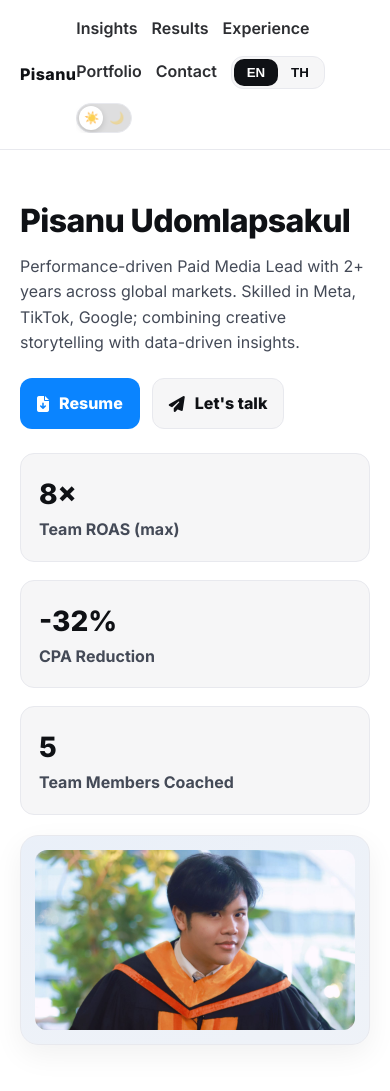
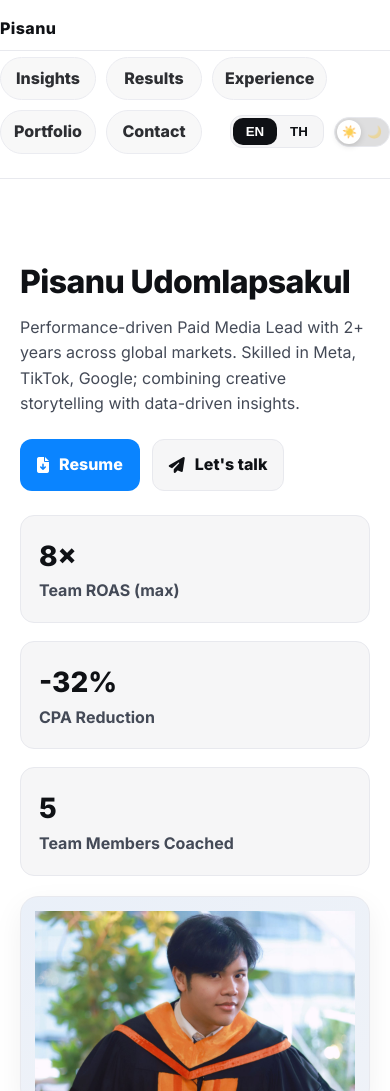
Before and after one commit to yoser2000/yo, a plain HTML site: page index.html in a window 390 px wide. Shown: the top 1091 px of the page. Drawn offline with Linux system fonts and the light colour scheme.

Commit message:
index.html

```diff
--- a/index.html
+++ b/index.html
@@ -142,70 +142,61 @@
     footer{padding:36px 0;color:var(--ink-soft);border-top:1px solid var(--border)}
     @media (max-width:980px){.hero{grid-template-columns:1fr;gap:20px}.case{grid-template-columns:1fr;grid-column:span 12}.cols-3{grid-template-columns:1fr 1fr}.sm-card{grid-column:span 12}.card{grid-column:span 12}.kpis{grid-template-columns:1fr 1fr}.insight{grid-template-columns:1fr}}
     @media (max-width:640px){.cols-3{grid-template-columns:1fr}}
+/* ===== Mobile nav: chip tabs + equal min width ===== */
+@media (max-width:640px){
+  /* ให้แถบหัวข้อห่อเป็นหลายบรรทัดได้ และแยกโลโก้ออกไปบรรทัดบนสุด */
+  .nav{flex-wrap:wrap; gap:8px 12px;}
+  .brand{flex-basis:100%;}
 
-/* ======= Responsive polish ======= */
+  /* แถบเมนูให้เลื่อนได้ในแนวนอน */
+  header .links{
+    order:3;
+    width:100%;
+    display:flex;
+    align-items:center;
+    gap:10px;
+    overflow-x:auto;            /* เลื่อนซ้าย-ขวา */
+    white-space:nowrap;
+    padding:6px 0 8px;
+    border-top:1px solid var(--border);
+  }
+  header .links::-webkit-scrollbar{display:none;}
 
-/* ปรับระยะด้านข้างให้เข้ากับ iPhone notch */
-.wrap{padding-left:max(20px, env(safe-area-inset-left)); padding-right:max(20px, env(safe-area-inset-right));}
+  /* ทำลิงก์เป็นปุ่มพิล ขนาดแตะง่าย และกว้างขั้นต่ำเท่ากัน */
+  header .links a{
+    flex:0 0 auto;              /* ไม่หด */
+    display:inline-flex;
+    align-items:center;
+    justify-content:center;
+    padding:8px 12px;
+    min-width:96px;             /* ความกว้างขั้นต่ำเท่ากัน */
+    border:1px solid var(--border);
+    border-radius:999px;
+    background:var(--surface);
+    font-weight:800;
+    text-align:center;
+  }
 
-/* ขนาดปุ่มให้แตะง่ายขึ้น */
-.btn{min-height:44px}
-
-/* กรอบสื่อในฮีโร่ให้ชัดและอัตราส่วน 16:9 */
-.hero-media{aspect-ratio:16/9; border-radius:12px; overflow:hidden; background:#000}
-
-/* KPI: 4 คอลัมน์บนจอใหญ่ → 2 บนแท็บเล็ต → 1 บนมือถือเล็ก */
-@media (max-width:980px){
-  .kpis{grid-template-columns:1fr 1fr}
-}
-@media (max-width:520px){
-  .kpis{grid-template-columns:1fr}
-}
-
-/* เมตริก 3 กล่อง → 2 → 1 */
-@media (max-width:980px){
-  .cols-3{grid-template-columns:1fr 1fr}
+  /* ให้ตัวสลับภาษา/โหมดไปอยู่ริมขวา ไม่เบียดลิงก์ */
+  .seg{margin-left:auto; flex:0 0 auto;}
+  .switch{flex:0 0 auto;}
 }
 @media (max-width:640px){
-  .cols-3{grid-template-columns:1fr}
+  .links{flex-wrap:wrap;}
+  .tabs{
+    width:100%;
+    display:grid;
+    grid-template-columns:repeat(5,1fr);  /* 5 ปุ่มเท่ากันเป๊ะ */
+    gap:10px;
+    margin-top:4px;
+  }
+  .tabs a{
+    display:block; text-align:center;
+    padding:10px 0; border:1px solid var(--border);
+    border-radius:12px; background:var(--surface); font-weight:800;
+  }
+  .seg{margin-left:auto}
 }
-
-/* พอร์ตโฟลิโอ: 2 คอลัมน์บนแท็บเล็ต, 1 บนมือถือ */
-@media (max-width:980px){
-  .portfolio{grid-template-columns:1fr 1fr}
-  .card{grid-column:span 1}
-}
-@media (max-width:640px){
-  .portfolio{grid-template-columns:1fr}
-}
-
-/* ฮีโร่: เวอร์ชั่นมือถือ */
-@media (max-width:980px){
-  .hero{grid-template-columns:1fr; gap:20px; padding:40px 0 20px}
-  .hero-card{order:2}
-}
-
-/* Navbar ให้ห่อเป็นสองบรรทัดได้ และเลื่อนได้บนหน้าจอแคบ */
-.links{flex-wrap:wrap}
-@media (max-width:640px){
-  header .links{overflow-x:auto; white-space:nowrap; gap:14px}
-  header .links::-webkit-scrollbar{display:none}
-}
-
-/* ปรับโมดัลสำหรับจอเล็ก */
-@media (max-width:640px){
-  .modal-dialog{max-width:92vw}
-  .modal-header{padding:8px 10px}
-}
-
-/* เพิ่มโฟกัสสำหรับแป้นพิมพ์ */
-a:focus-visible, button:focus-visible, .card:focus-visible{
-  outline:2px solid var(--primary);
-  outline-offset:2px;
-}
-
-/* วิดีโอ/รูปในกริดให้เต็มกล่องเสมอ (กันแถบดำ) */
-.card .thumb video{width:100%; height:100%; object-fit:cover}
 
   </style>
 </head>
```
